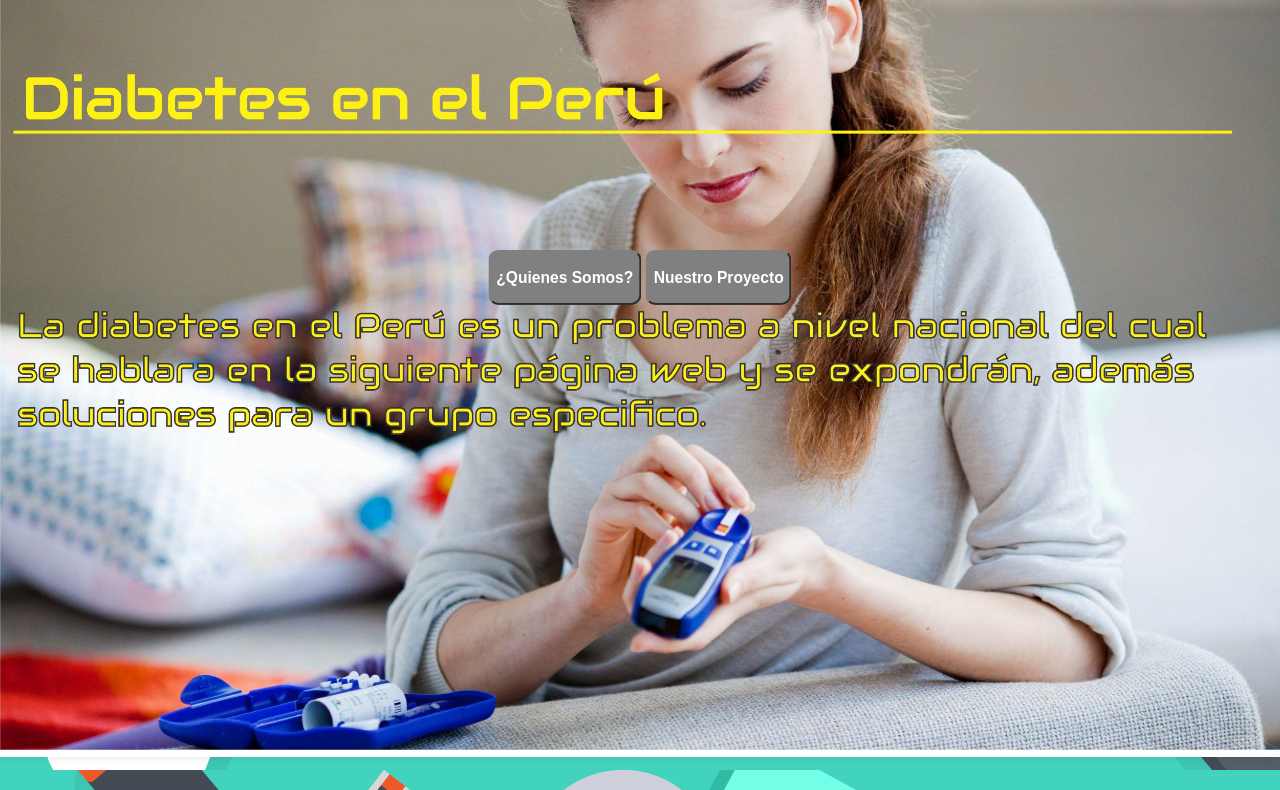
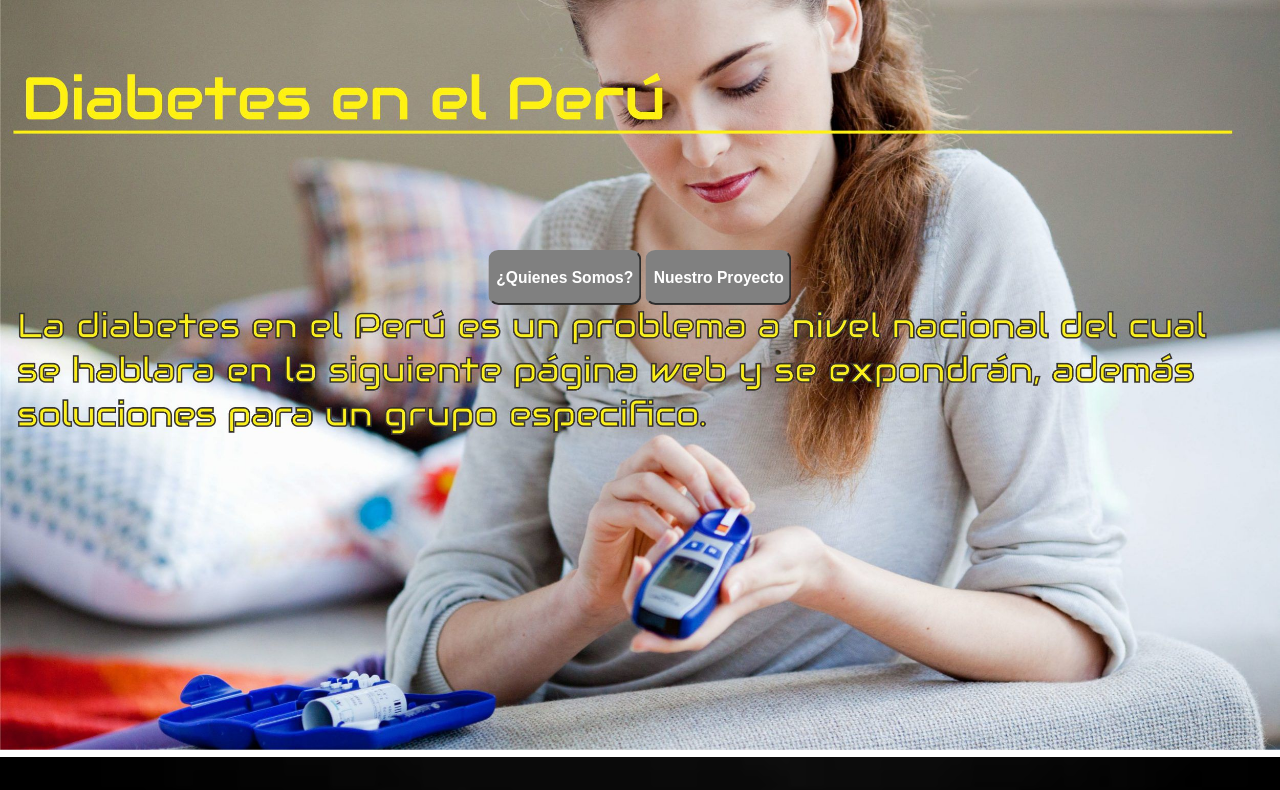
Before and after one commit to Grupo2-miercoles11-13/ProcesosdeInnovacion, a plain HTML site: page index.html in a window 1280 px wide. Shown: the part 130-920 px from the top of the page. Drawn offline with Linux system fonts and the light colour scheme.

Commit message:
Actualización estetica 1

```diff
--- a/style.css
+++ b/style.css
@@ -128,10 +128,10 @@ body {
 	font-family: sans-serif;
 	font-size: 1em;
 	line-height: 1.5em;
-	background-image: url(back.jpg);
+	background-image: url(negro.jpg);
     background-repeat:repeat-y;
-    background-size:contain;
-    background-position:center;
+    background-position: center;
+    background-size:cover;
 	padding-top: 80px; /* Relleno superior igual a la altura de la cabecera*/
 }
 h2{
--- a/style1.css
+++ b/style1.css
@@ -121,7 +121,10 @@ nav{
 		margin: 0;
 }
 body {
-    background-image: url(back.jpg);
+    background-image: url(negro.jpg);
+    background-repeat:repeat-y;
+    background-position: center;
+    background-size:cover;
     margin: 0;
 	padding: 0;
 	font-family: sans-serif;
@@ -200,7 +203,7 @@ h3{
     border-color:gray;
 }
 #buttoni:hover{
-    background-color:white;
+    background-color:rgba(255, 255, 255, 0);
     color:black;
     border-color:black;
 }
```
Also changed, not shown: avance2.html (+5 -0 lines), negro.jpg (added).
